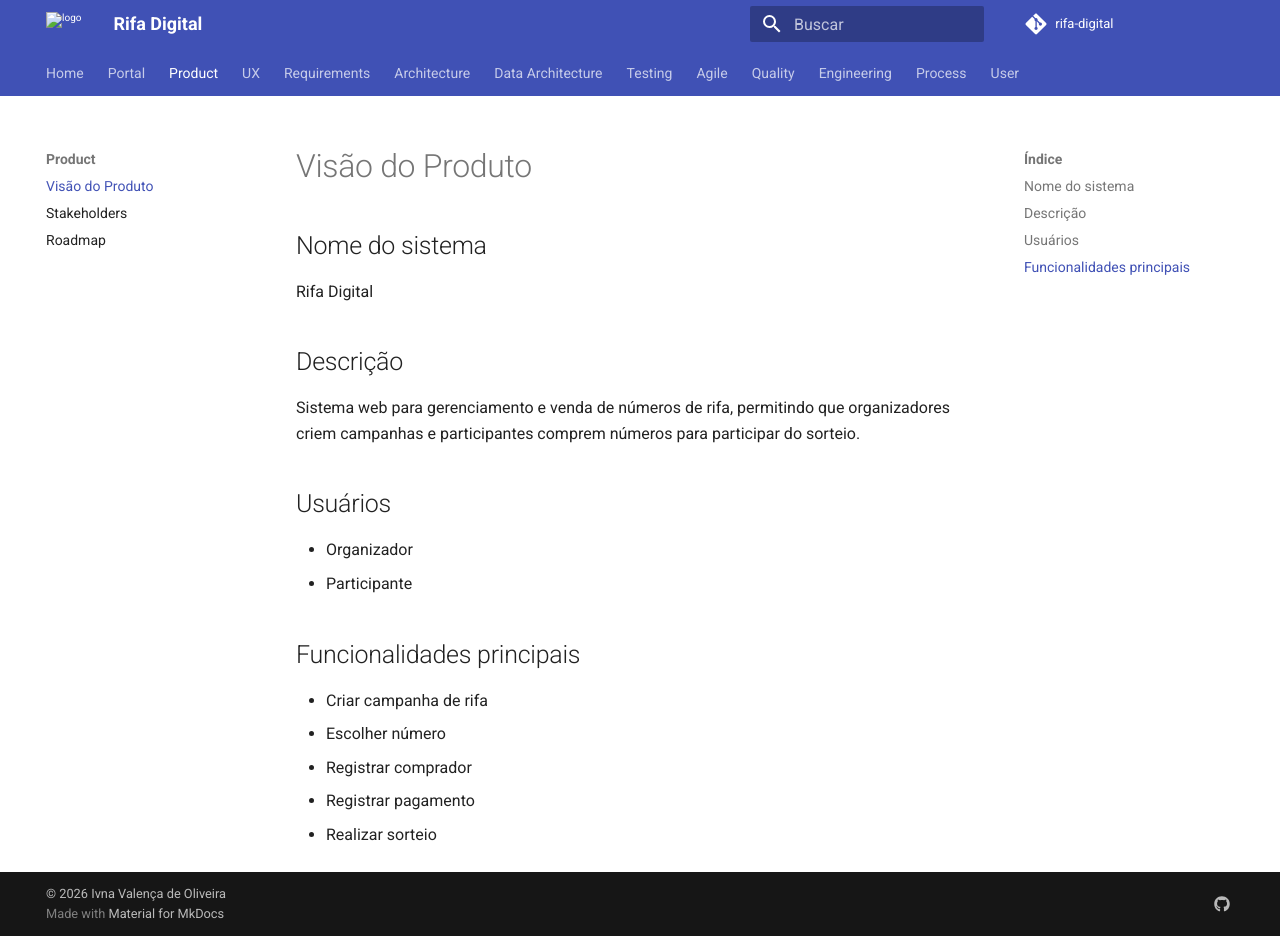
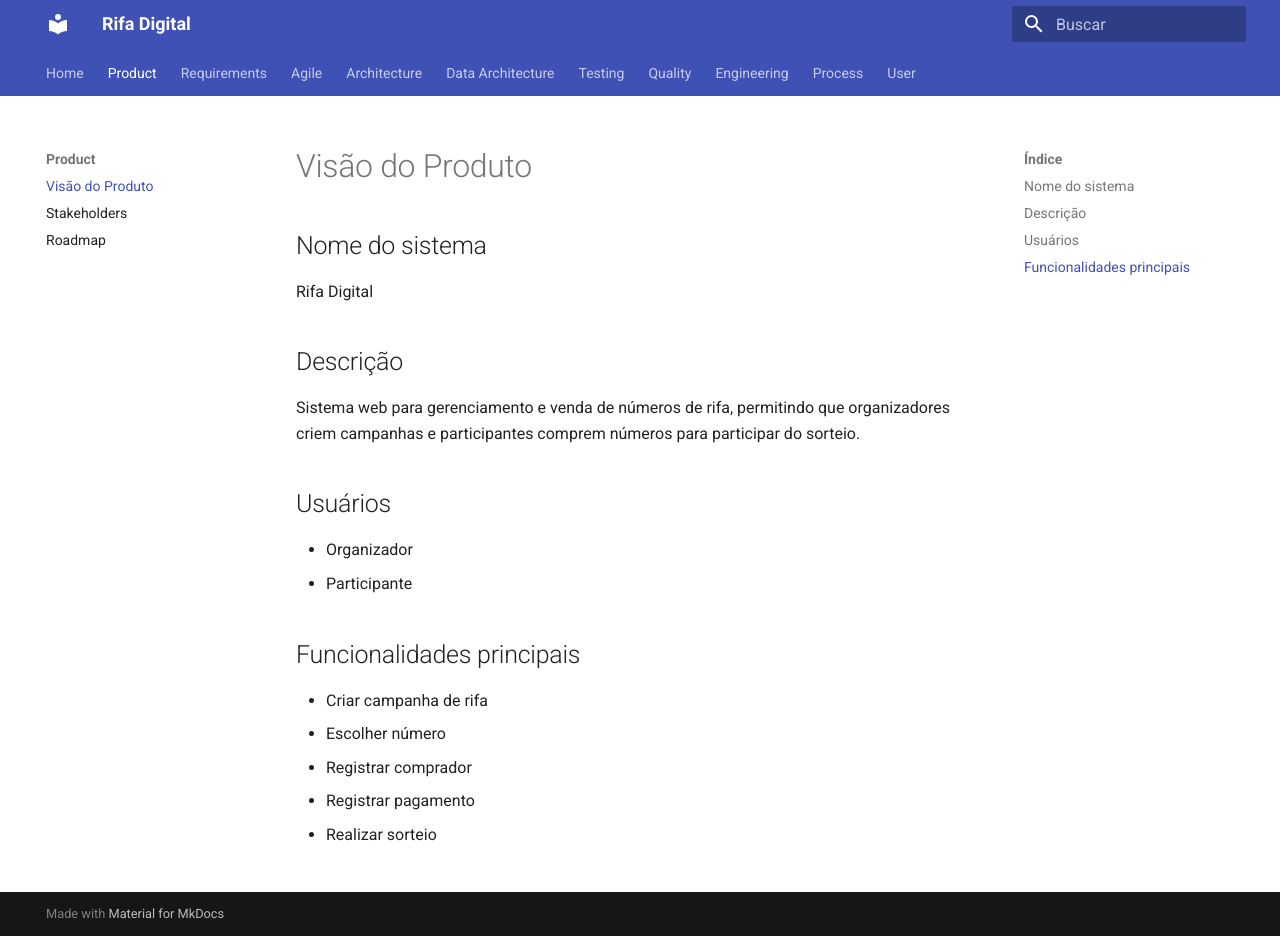
Before and after one commit to ivnavalenca/rifa-digital, an MkDocs documentation site: the page built from docs/product/visao-produto.md, in a window 1280 px wide and 936 px high. Built offline with MkDocs 1.6.1 and Material for MkDocs 9.7.7, drawn with Linux system fonts in a browser that asks for light colours; comment, search, counter and statistics services are not loaded; some of the changed lines change nothing that is shown.

Commit message:
Update mkdocs.yml

```diff
--- a/mkdocs.yml
+++ b/mkdocs.yml
@@ -1,112 +1,47 @@
-
 site_name: Rifa Digital
-site_description: Documentação completa do sistema Rifa Digital
+site_description: Portal de Engenharia e Gestão Ágil
 site_author: Ivna Valença de Oliveira
-site_url: https://ivnavalenca.github.io/rifa-digital/
-
-repo_url: https://github.com/ivnavalenca/rifa-digital
-repo_name: rifa-digital
-
-copyright: © 2026 Ivna Valença de Oliveira
 
 theme:
   name: material
   language: pt-BR
-  logo: docs/assets/images/logo.png
-  favicon: docs/assets/images/favicon.png
 
   features:
-    - navigation.instant
     - navigation.tabs
     - navigation.sections
     - navigation.expand
     - navigation.top
     - toc.follow
     - content.code.copy
-    - content.tabs.link
-    - search.highlight
-    - search.share
 
 plugins:
   - search
 
 markdown_extensions:
-
   - admonition
   - tables
-  - footnotes
   - attr_list
   - md_in_html
-
-  - toc:
-      permalink: true
-
   - pymdownx.superfences
   - pymdownx.details
-  - pymdownx.tabbed
-  - pymdownx.highlight
-  - pymdownx.inlinehilite
 
 extra_javascript:
   - https://unpkg.com/mermaid@10/dist/mermaid.min.js
 
-extra:
-  mermaid:
-    initialize: true
-
-  social:
-    - icon: fontawesome/brands/github
-      link: https://github.com/ivnavalenca/rifa-digital
-
 nav:
 
   - Home: index.md
-
-  - Portal:
-      - Engineering Portal: engineering/portal.md
 
   - Product:
       - Visão do Produto: product/visao-produto.md
       - Stakeholders: product/stakeholders.md
       - Roadmap: product/roadmap.md
 
-  - UX:
-      - Personas: ux/personas.md
-      - Jornada do Usuário: ux/jornada-usuario.md
-      - Diagrama de Sequência: ux/sequencia.md
-
   - Requirements:
       - Requisitos: requirements/requisitos.md
       - Casos de Uso: requirements/casos-de-uso.md
       - Priorização: requirements/priorizacao.md
       - Rastreabilidade: requirements/rastreabilidade.md
-      - Classificação RNF: requirements/rnf-classificacao.md
-
-  - Architecture:
-      - System Overview: architecture/system-overview.md
-      - Component Diagram: architecture/component-diagram.md
-      - Class Diagram: architecture/class-diagram.md
-      - Sequence Diagram: architecture/sequence-diagram.md
-      - C4 Model: architecture/c4-model.md
-
-  - Data Architecture:
-      - Data Architecture: data/data-architecture.md
-      - Data Model Evolution: data/data-model-evolution.md
-      - Database Design: data/database-design.md
-      - MER: data/mer.md
-      - Modelo Relacional: data/modelo-relacional.md
-      - Schema SQL: data/schema-sql.md
-      - Dicionário de Dados: data/dicionario-dados.md
-
-  - Testing:
-      - Estratégia de Testes: testing/estrategia-testes.md
-      - Plano de Testes: testing/plano-testes.md
-      - Test Pyramid: testing/test-pyramid.md
-      - Casos de Teste: testing/casos-de-teste.md
-      - BDD Scenarios: testing/bdd-scenarios.md
-      - Test Data: testing/test-data.md
-      - Test Execution Report: testing/test-execution-report.md
-      - Matriz de Rastreabilidade: testing/matriz-rastreabilidade-testes.md
 
   - Agile:
       - Product Backlog: agile/backlog.md
@@ -117,6 +52,24 @@
       - Sprint Retrospective: agile/sprint-retrospective.md
       - Agile Metrics: agile/metrics.md
       - Agile Dashboard: agile/agile-dashboard.md
+
+  - Architecture:
+      - System Overview: architecture/system-overview.md
+      - Component Diagram: architecture/component-diagram.md
+      - Class Diagram: architecture/class-diagram.md
+      - Sequence Diagram: architecture/sequence-diagram.md
+      - C4 Model: architecture/c4-model.md
+
+  - Data Architecture:
+      - MER: data/mer.md
+      - Modelo Relacional: data/modelo-relacional.md
+      - Schema SQL: data/schema-sql.md
+      - Dicionário de Dados: data/dicionario-dados.md
+
+  - Testing:
+      - Estratégia de Testes: testing/estrategia-testes.md
+      - Plano de Testes: testing/plano-testes.md
+      - Casos de Teste: testing/casos-de-teste.md
 
   - Quality:
       - Plano de Qualidade: testing/plano-qualidade.md
@@ -136,7 +89,6 @@
 
   - Process:
       - Processo de Desenvolvimento: process/processo-desenvolvimento.md
-      - Engineering Dashboard: process/engineering-dashboard.md
       - Project Health: process/project-health.md
 
   - User:
```
